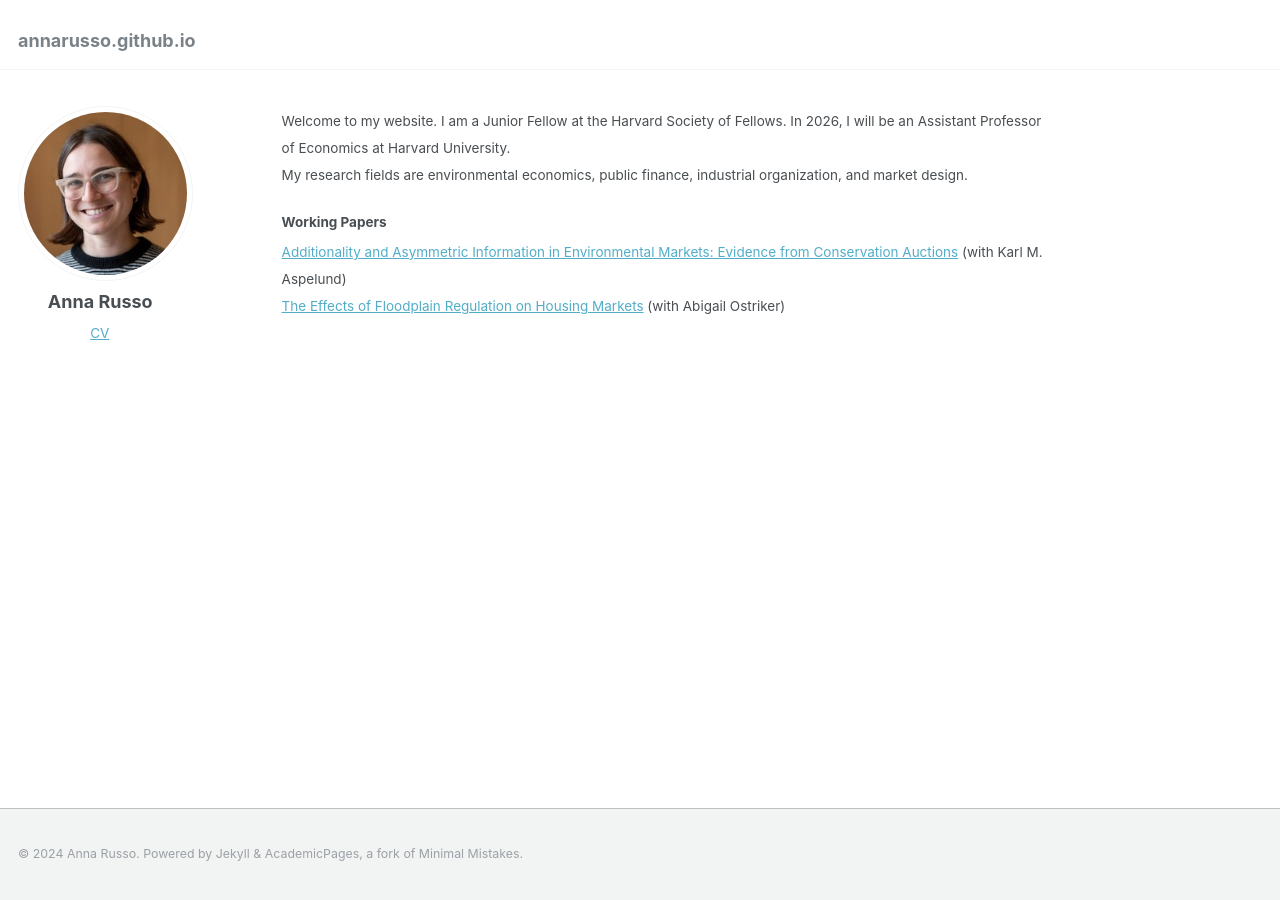
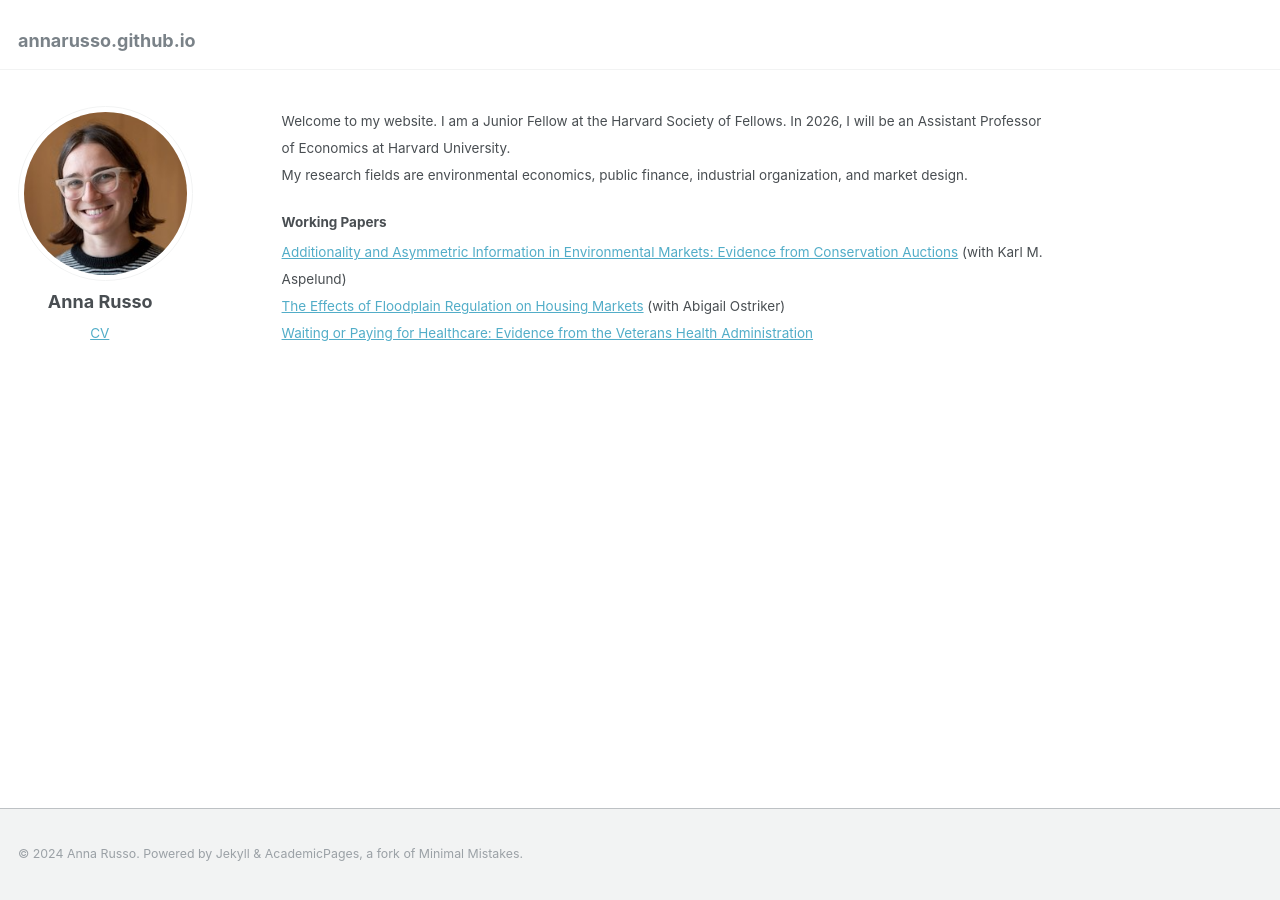
Before and after one commit to annarusso/annarusso.github.io, a Jekyll site: the page built from _pages/about.md, in a window 1280 px wide. Built offline with Jekyll 4.4.1, drawn with Linux system fonts in a browser that asks for light colours.

Commit message:
Update about.md

```diff
--- a/_pages/about.md
+++ b/_pages/about.md
@@ -12,4 +12,5 @@ My research fields are environmental economics, public finance, industrial organ
 
 #### Working Papers
 <small> [Additionality and Asymmetric Information in Environmental Markets: Evidence from Conservation Auctions](https://annarusso.github.io/papers/aspelund_russo_crp.pdf) (with Karl M. Aspelund) <br>
-[The Effects of Floodplain Regulation on Housing Markets](https://ostriker.github.io/papers/Ostriker-Russo_floodplain-regulations.pdf) (with Abigail Ostriker)
+[The Effects of Floodplain Regulation on Housing Markets](https://ostriker.github.io/papers/Ostriker-Russo_floodplain-regulations.pdf) (with Abigail Ostriker) <br>
+[Waiting or Paying for Healthcare: Evidence from the Veterans Health Administration](https://annarusso.github.io/papers/russo_wait.pdf)
```
